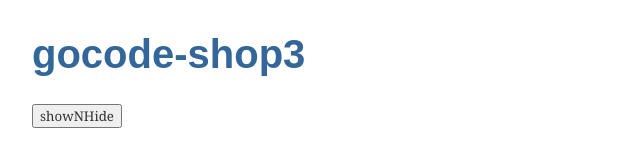
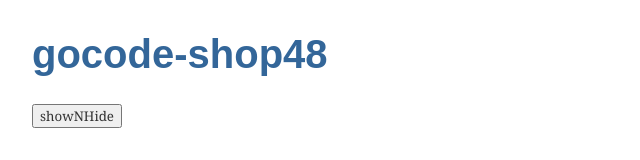
Before and after one commit to idanhuri123/gocode-shop, an Angular app: page / in a window 1280 px wide. Shown: the top 160 px of the page, without its empty margins (0-640 px from the left). Built offline with nearby package versions, Linux system fonts and the light colour scheme.

Commit message:
update gh-pages

```diff
--- a/src/app/app.component.ts
+++ b/src/app/app.component.ts
@@ -6,7 +6,7 @@ import { Component } from '@angular/core';
   styleUrls: ['./app.component.scss'],
 })
 export class AppComponent {
-  title: string = 'gocode-shop3';
+  title: string = 'gocode-shop48';
   show: boolean = true;
 
   showNHide() {
```
